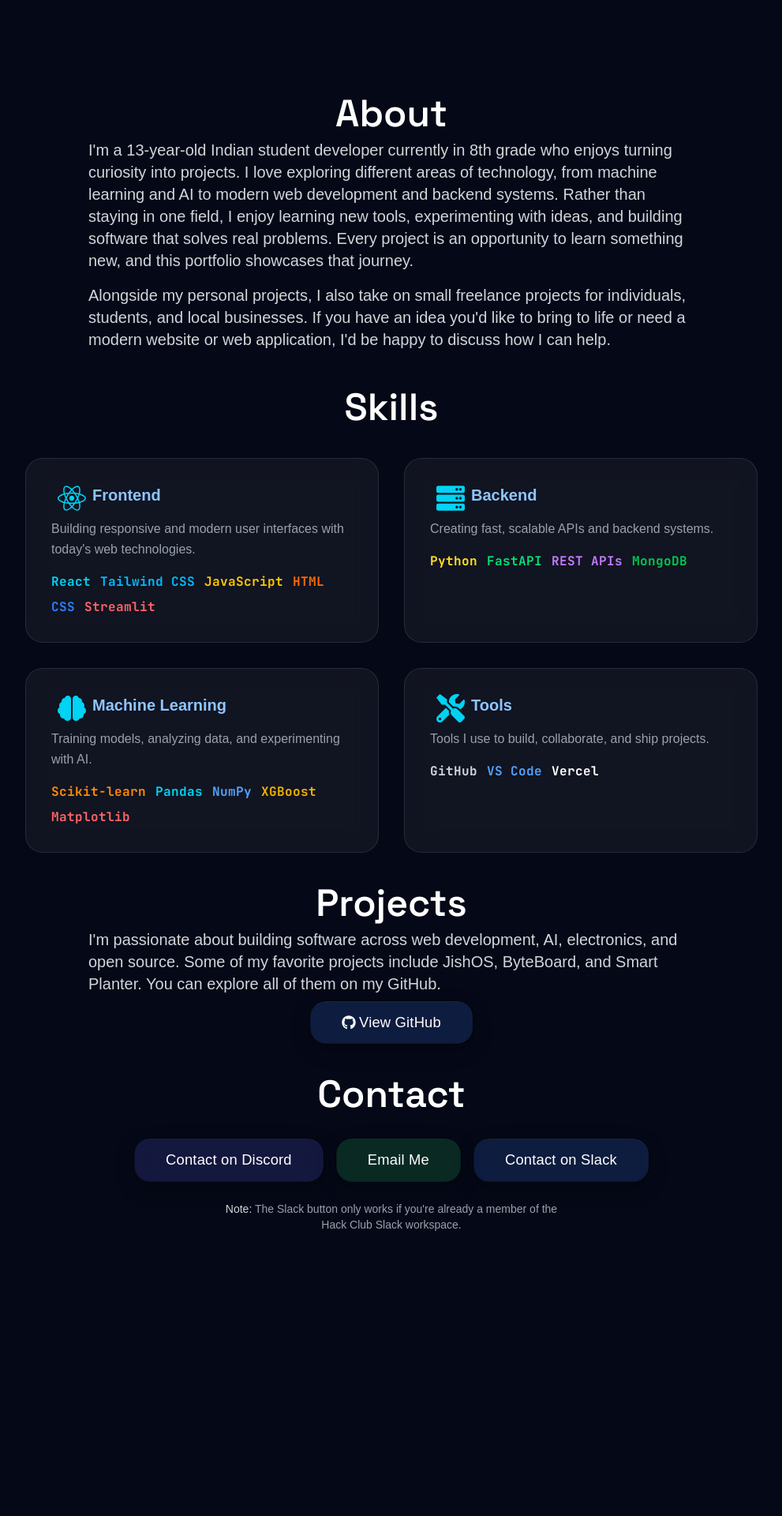
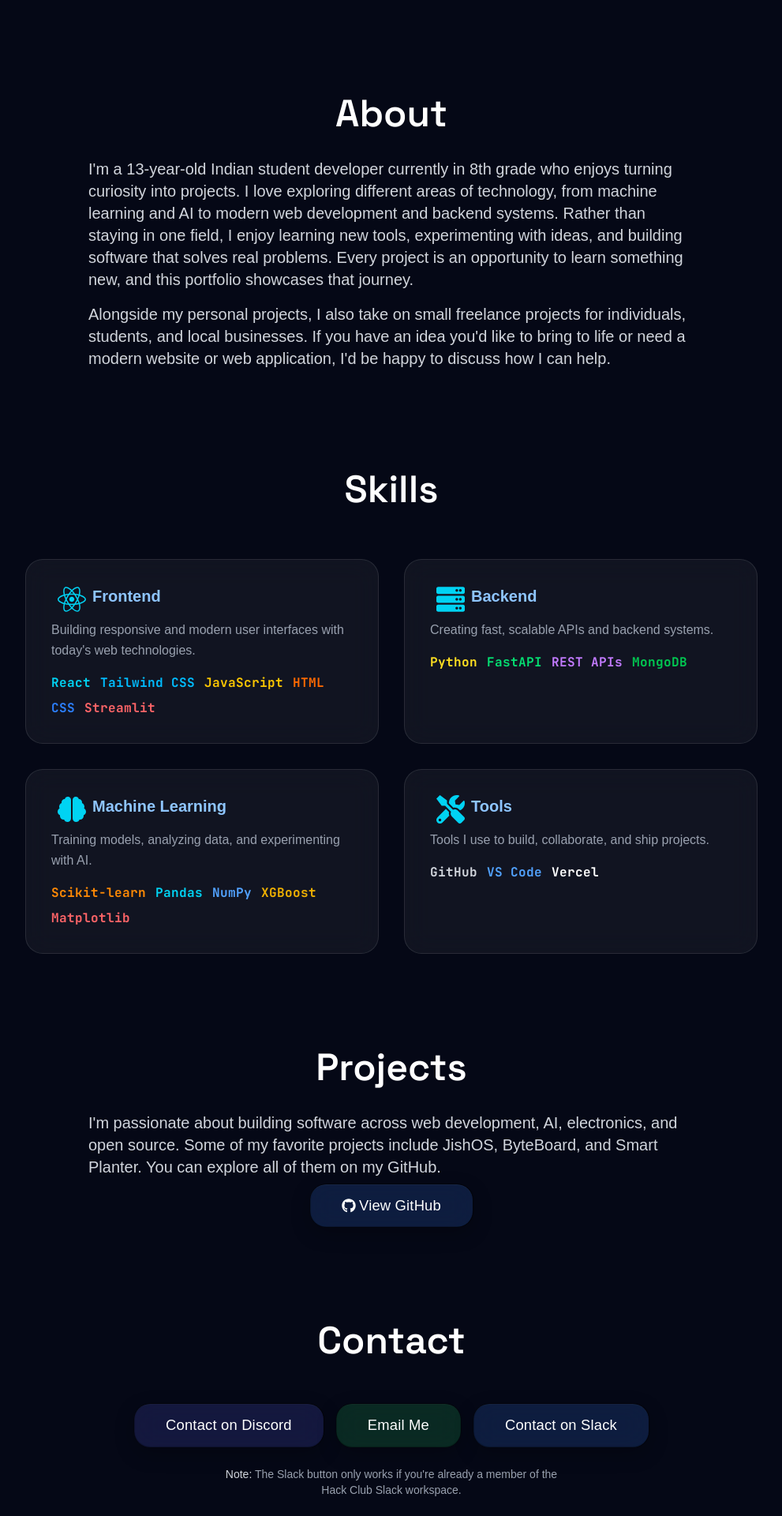
Before and after one commit to jishnudutta/JishWorks, a React (Vite) app: page / in a window 1280 px wide. Shown: the part 560-2480 px from the top of the page at 79% size, without its empty margins (144-1135 px from the left). Before the commit the page ends 2161 px from the top, so only its background shows below. Built offline with nearby package versions, Linux system fonts and the light colour scheme.

Commit message:
minor css margin changes

```diff
--- a/src/App.jsx
+++ b/src/App.jsx
@@ -55,7 +55,7 @@
   ];
   return (
     <div className=" bg-[#050816] ">
-      <main className="min-h-screen flex flex-col text-white mb-10">
+      <main className="min-h-screen flex flex-col text-white">
         <nav
           className="
             fixed top-5 left-1/2 -translate-x-1/2
@@ -113,9 +113,9 @@
         </section>
         <section
           id="about"
-          className="flex flex-col items-center justify-center mx-auto mt-10 px-2 scroll-mt-28"
+          className="flex flex-col items-center justify-center mx-auto mt-10 px-2 scroll-mt-28 mb-20"
         >
-          <h3 className="font-display font-semibold text-3xl md:text-5xl">
+          <h3 className="font-display font-semibold text-3xl md:text-5xl mb-6">
             About
           </h3>
           <p className="font-sans font-normal text-lg md:text-xl max-w-3xl my-2 text-gray-300">
@@ -137,9 +137,9 @@
         </section>
         <section
           id="skills"
-          className="flex flex-col items-center justify-center mx-auto mt-10 px-2 scroll-mt-28"
+          className="flex flex-col items-center justify-center mx-auto mt-10 px-2 scroll-mt-28 mb-20"
         >
-          <h3 className="font-display font-semibold text-3xl md:text-5xl">
+          <h3 className="font-display font-semibold text-3xl md:text-5xl mb-6">
             Skills
           </h3>
           <div className="grid gap-8 md:grid-cols-2 lg:grid-cols-2 mt-10">
@@ -156,9 +156,9 @@
         </section>
         <section
           id="projects"
-          className="flex flex-col items-center justify-center mx-auto mt-10 px-2 scroll-mt-28"
+          className="flex flex-col items-center justify-center mx-auto mt-10 px-2 scroll-mt-28 mb-20"
         >
-          <h3 className="font-display font-semibold text-3xl md:text-5xl">
+          <h3 className="font-display font-semibold text-3xl md:text-5xl mb-6">
             Projects
           </h3>
           <p className="font-sans font-normal text-lg md:text-xl max-w-3xl my-2 text-gray-300">
@@ -200,9 +200,9 @@
         </section>
         <section
           id="contact"
-          className="flex flex-col items-center justify-center mx-auto mt-10 px-2 scroll-mt-28"
+          className="flex flex-col items-center justify-center mx-auto mt-10 px-2 scroll-mt-28 mb-20"
         >
-          <h3 className="font-display font-semibold text-3xl md:text-5xl">
+          <h3 className="font-display font-semibold text-3xl md:text-5xl mb-6">
             Contact
           </h3>
           <div className="flex flex-wrap justify-center gap-4 mt-8">
```
